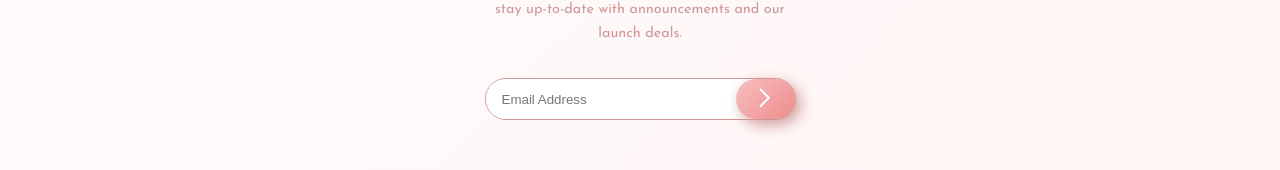
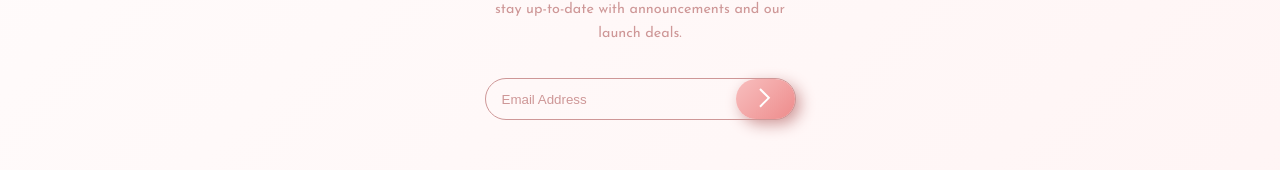
Before and after one commit to aaronshivers/base-apparel, an Angular app: page / in a window 1280 px wide. Shown: the part 1232-1402 px from the top of the page. Built offline with nearby package versions, Linux system fonts and the light colour scheme.

Commit message:
change input colors

```diff
--- a/src/app/contact-form/contact-form.component.scss
+++ b/src/app/contact-form/contact-form.component.scss
@@ -2,7 +2,7 @@
 @import "src/assets/scss/variables";
 
 .contact {
-  background-color: white;
+  background-color: transparent;
   border: 1px solid $red-desaturated;
   border-radius: 1.5rem;
   margin: 2rem 0;
@@ -12,12 +12,17 @@
 }
 
 .contact__input {
+  background-color: transparent;
   border: none;
   border-radius: 1.5rem;
   padding: 0 1rem;
   height: 2.5rem;
   width: 17rem;
   outline: none;
+}
+
+.contact__input::placeholder {
+  color: $red-desaturated
 }
 
 .contact__button {
```
